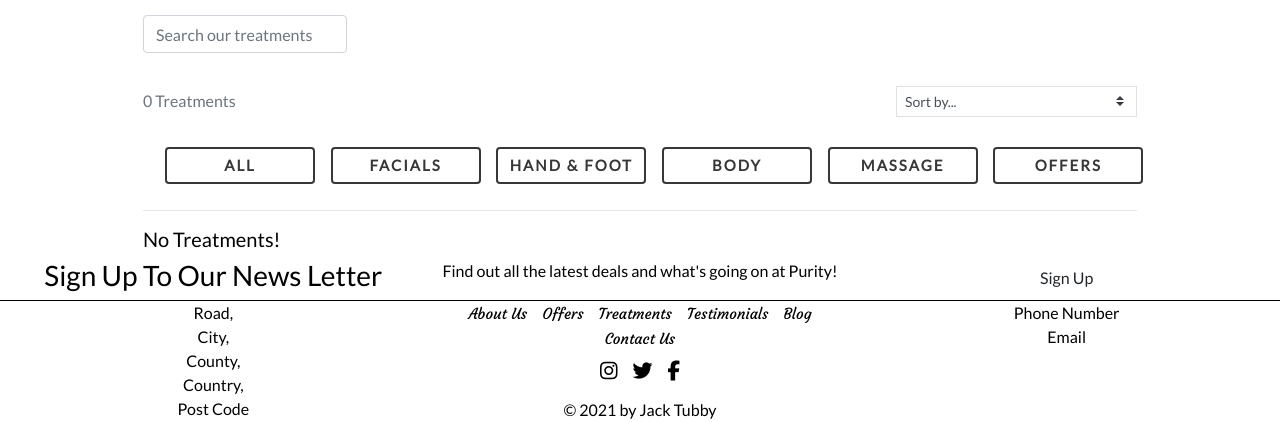
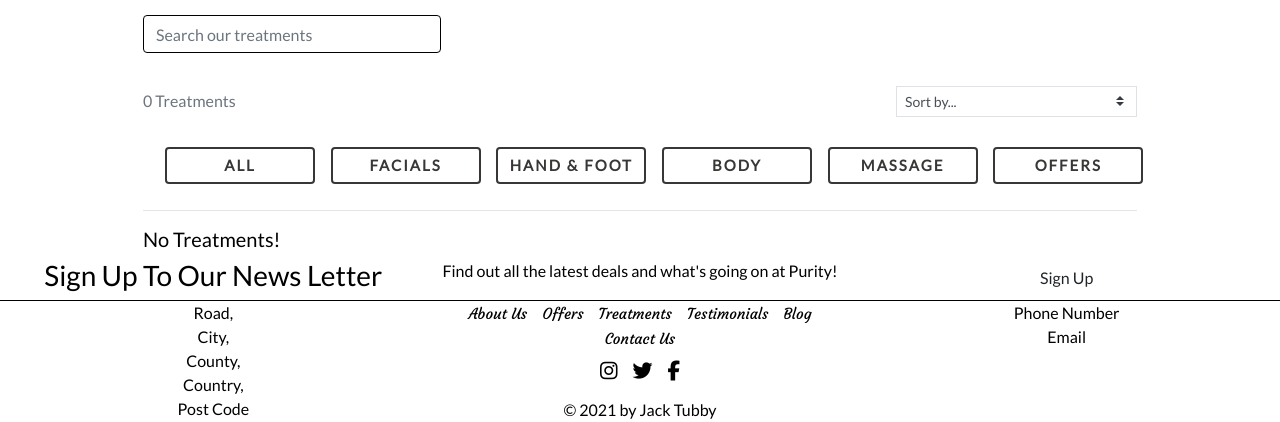
Before and after one commit to JackTubby/MS4-Spa, a Django app: page /treatments/ in a window 1280 px wide. Shown: the part 581-1003 px from the top of the page. Run offline with Django 3.2, Linux system fonts and the light colour scheme; data that the repository does not hold is empty; some libraries are stand-ins or nearby versions.

Commit message:
Add search styling from base to treatment.css

```diff
--- a/treatments/static/treatments/css/treatments.css
+++ b/treatments/static/treatments/css/treatments.css
@@ -1,3 +1,18 @@
+/* ------------------------------- Search Bar */
+.input-wrapper {
+    width: 30%;
+}
+
+.search-input {
+    width: 100%;
+    border: 1px solid #000;
+}
+
+.search-input:focus {
+    border: solid #000 1px;
+    box-shadow: inset 0 1px 1px rgba(0, 0, 0, 0.075), 0 0 8px rgba(158, 180, 167, 0.5);
+}
+
 /* Treatments page */
 #treatment-img {
     height: 26rem;
```
